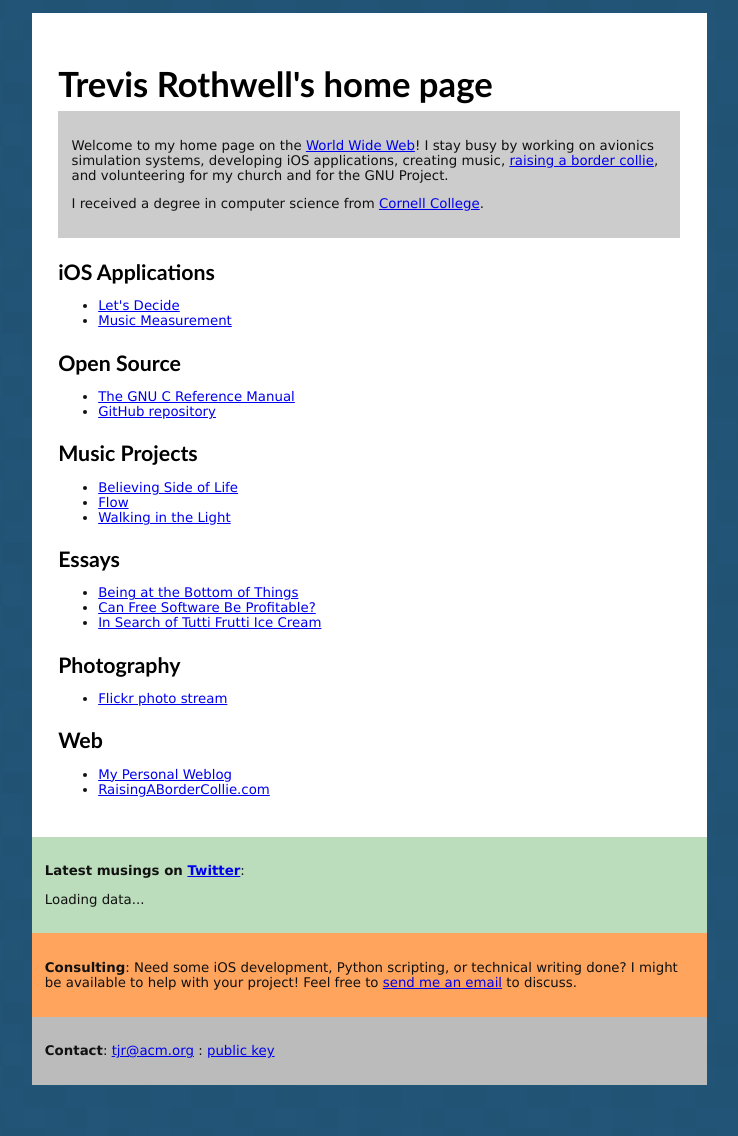
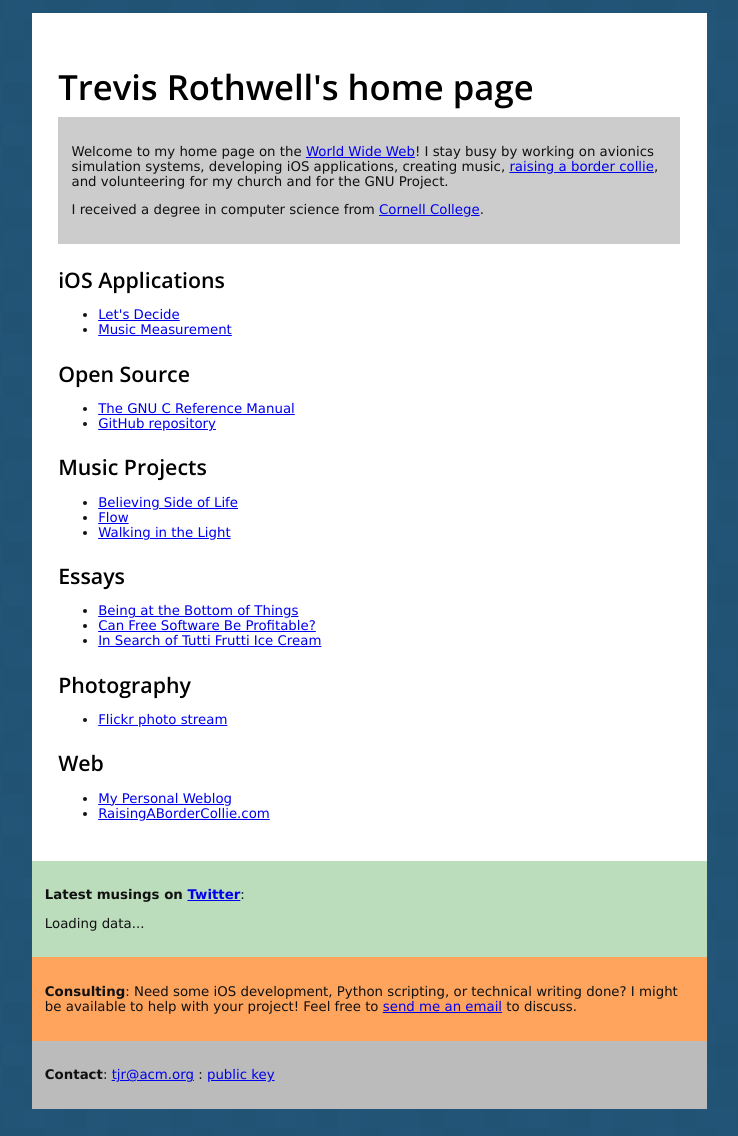
Before and after one commit to tjr/tjr.github.com, a Jekyll site: the page index.html, which Jekyll copies as it is, in a window 1280 px wide. Shown: the whole page, without its empty margins (271-1009 px from the left). Built offline with Jekyll 4.4.1, drawn with Linux system fonts in a browser that asks for light colours; some web fonts are replaced; before the commit the page ends 1112 px from its top, so only the background shows below that.

Commit message:
Update css/home.css

```diff
--- a/css/home.css
+++ b/css/home.css
@@ -1,5 +1,6 @@
 /* Imports */
 @import url(http://fonts.googleapis.com/css?family=Andika);
+@import url(http://fonts.googleapis.com/css?family=Open+Sans:600);
 
 body {
     padding-top: 0px;
@@ -50,7 +51,7 @@ img.photo { border: 1px solid black; }
 
 /* fonts */
 body {font-family: Verdana; font-size:10pt; color: #111;}
-h1, h2, h3, h4, h5 {font-family: "Andika", "Trebuchet MS", sans-serif; color: #000; margin-bottom: 0.2em;}
+h1, h2, h3, h4, h5 {font-family: "Open Sans", "Trebuchet MS", sans-serif; color: #000; margin-bottom: 0.2em;}
 h1 {font-size: 26pt;}
 h2 {font-size: 20pt;}
 h3 {font-size: 16pt;}
```
